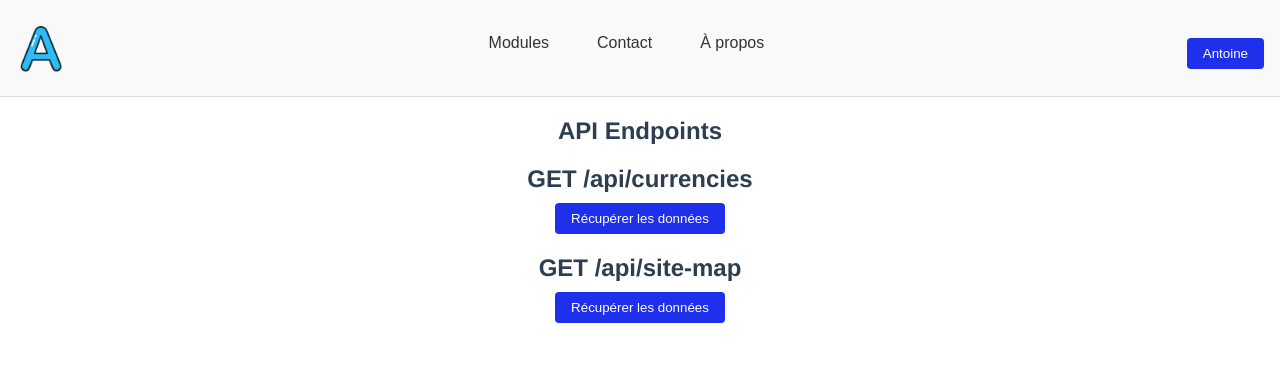
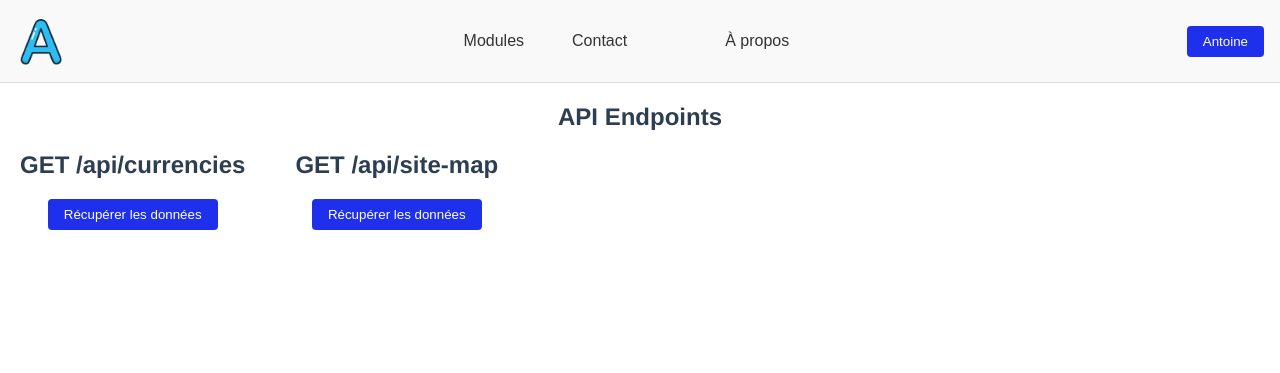
Before and after one commit to fourm1/demareschal.fr, a Vue app in the folder front/: page /api-endpoints in a window 1280 px wide. Shown: the top 373 px of the page. Built offline with nearby package versions, Linux system fonts and the light colour scheme.

Commit message:
Ébauche de la page API Endpoints - WIP

```diff
--- a/front/src/components/endpointsShow/EndpointsShowComponent.vue
+++ b/front/src/components/endpointsShow/EndpointsShowComponent.vue
@@ -1,11 +1,10 @@
 <template>
     <div class="page">
         <h1>API Endpoints</h1>
-        <ul>
+        <ul class="all-api">
             <li v-for="endpoint in endpoints" :key="endpoint.url">
                 <h2>{{ endpoint.method }} {{ endpoint.url }}</h2>
-                <button>Récupérer les données</button>
-                <pre v-if="endpoint.result">{{ endpoint.result }}</pre>
+                <button @click="fetchData(endpoint)">Récupérer les données</button>
             </li>
         </ul>
     </div>
@@ -19,8 +18,8 @@
     data() {
         return {
             endpoints: [
-                    { method: 'GET', url: '/api/currencies', result: null },
-                    { method: 'GET', url: '/api/site-map', result: null }
+                {method: 'GET', url: '/api/currencies', result: null},
+                {method: 'GET', url: '/api/site-map', result: null}
             ],
         };
     },
@@ -32,10 +31,13 @@
                     url: endpoint.url,
                 });
                 endpoint.result = JSON.stringify(response.data, null, 2);
+                const blob = new Blob([endpoint.result], {type: 'application/json'});
+                const url = URL.createObjectURL(blob);
+                window.open(url, '_blank');
             } catch (error) {
                 endpoint.result = `Error: ${error.message}`;
             }
-            },
+        }
     },
 };
 </script>
--- a/front/src/components/endpointsShow/endpointsShow.scss
+++ b/front/src/components/endpointsShow/endpointsShow.scss
@@ -3,17 +3,25 @@ h1 {
     margin-bottom: 20px;
 }
 
-ul {
+.all-api {
+    display: flex;
+    flex-direction: row;
+    align-items: flex-start;
     list-style-type: none;
     padding: 0;
+    margin-left: 20px;
 }
 
-li {
+.page > li {
     margin-bottom: 20px;
 }
 
-button {
-    margin-top: 10px;
+.all-api > li > button {
+    margin-top: 20px;
+}
+
+li:last-child  {
+    margin-left: 50px;
 }
 
 pre {
@@ -25,6 +33,6 @@ pre {
 }
 
 .page {
-    height: 60.9vh;
+    height: 63.2vh;
     margin-top: 20px;
 }
```
Lines whose indentation alone changed are shown as unchanged.
